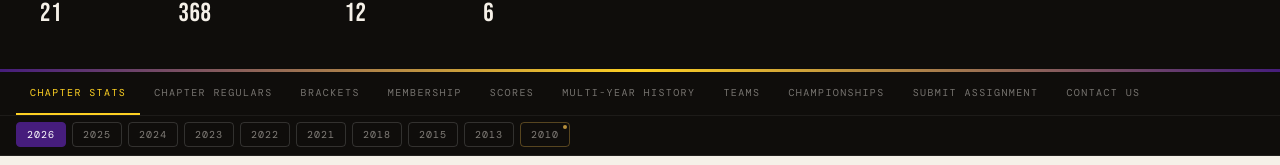
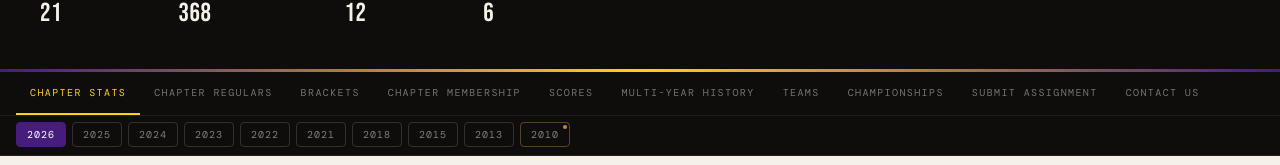
Before and after one commit to colemic2006/texasplayoffs, a React (Vite) app: page / in a window 1280 px wide. Shown: the part 283-448 px from the top of the page. Built offline with nearby package versions, Linux system fonts and the light colour scheme.

Commit message:
Nav: rename Membership tab to Chapter Membership
Co-Authored-By: Claude Opus 5.5 <noreply@anthropic.com>

Claude-Session: https://claude.ai/code/session_01BMNz1h9oErPrBeApAqNHEj

```diff
--- a/src/components/Nav.jsx
+++ b/src/components/Nav.jsx
@@ -4,7 +4,7 @@ const LINKS = [
   { id: 'chapters', label: 'Chapter Stats' },
   { id: 'regulars', label: 'Chapter Regulars' },
   { id: 'brackets', label: 'Brackets' },
-  { id: 'membership', label: 'Membership' },
+  { id: 'membership', label: 'Chapter Membership' },
   { id: 'scores', label: 'Scores' },
   { id: 'history', label: 'Multi-Year History' },
   { id: 'teams', label: 'Teams' },
```
